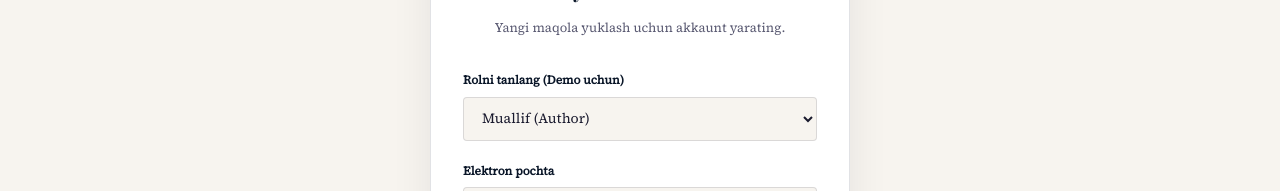
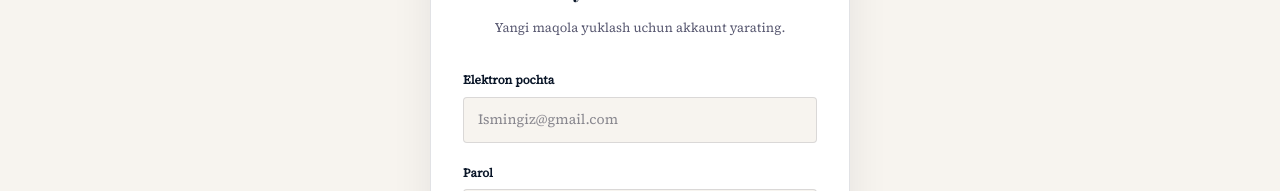
Before and after one commit to sardororolov2233-afk/tamaddun-journal, a Next.js app: page /register in a window 1280 px wide. Shown: the part 263-454 px from the top of the page. Built offline with nearby package versions, Linux system fonts and the light colour scheme; no server answers; a web font is replaced by a local one.

Commit message:
feat: default new registration role to author only

```diff
--- a/src/app/archive/page.tsx
+++ b/src/app/archive/page.tsx
@@ -9,7 +9,7 @@ export default function ArchivePage() {
   const [loading, setLoading] = useState(true);
 
   // Supabase ishlayotganini tekshirish
-  const isSupabaseConfigured = process.env.NEXT_PUBLIC_SUPABASE_URL && process.env.NEXT_PUBLIC_SUPABASE_URL.startsWith('http');
+  const isSupabaseConfigured = !!(process.env.NEXT_PUBLIC_SUPABASE_URL && process.env.NEXT_PUBLIC_SUPABASE_URL.startsWith('http'));
 
   useEffect(() => {
     const fetchArchive = async () => {
--- a/src/app/article/[id]/certificate/page.tsx
+++ b/src/app/article/[id]/certificate/page.tsx
@@ -13,7 +13,7 @@ export default function CertificatePage() {
   const [loading, setLoading] = useState(true);
   const [articleUrl, setArticleUrl] = useState('');
 
-  const isSupabaseConfigured = process.env.NEXT_PUBLIC_SUPABASE_URL && process.env.NEXT_PUBLIC_SUPABASE_URL.startsWith('http');
+  const isSupabaseConfigured = !!(process.env.NEXT_PUBLIC_SUPABASE_URL && process.env.NEXT_PUBLIC_SUPABASE_URL.startsWith('http'));
 
   useEffect(() => {
     const fetchArticle = async () => {
--- a/src/app/article/[id]/page.tsx
+++ b/src/app/article/[id]/page.tsx
@@ -11,7 +11,7 @@ export default function ArticleDetailPage() {
   const [article, setArticle] = useState<any>(null);
   const [loading, setLoading] = useState(true);
 
-  const isSupabaseConfigured = process.env.NEXT_PUBLIC_SUPABASE_URL && process.env.NEXT_PUBLIC_SUPABASE_URL.startsWith('http');
+  const isSupabaseConfigured = !!(process.env.NEXT_PUBLIC_SUPABASE_URL && process.env.NEXT_PUBLIC_SUPABASE_URL.startsWith('http'));
 
   useEffect(() => {
     const fetchArticle = async () => {
--- a/src/app/register/page.tsx
+++ b/src/app/register/page.tsx
@@ -51,30 +51,6 @@ export default function RegisterPage() {
         </div>
 
         <form onSubmit={handleEmailRegister}>
-          <div style={{ marginBottom: '1.25rem' }}>
-            <label style={{ display: 'block', fontSize: '12px', fontWeight: 600, color: 'var(--navy)', marginBottom: '6px' }}>
-              Rolni tanlang (Demo uchun)
-            </label>
-            <select
-              value={role}
-              onChange={e => setRole(e.target.value as Role)}
-              style={{
-                width: '100%',
-                padding: '10px 14px',
-                border: '1px solid var(--border)',
-                borderRadius: '4px',
-                fontSize: '14px',
-                fontFamily: 'inherit',
-                outline: 'none',
-                background: 'var(--cream)',
-                color: 'var(--text)'
-              }}
-            >
-              <option value="author">Muallif (Author)</option>
-              <option value="reviewer">Taqrizchi (Reviewer)</option>
-              <option value="admin">Admin</option>
-            </select>
-          </div>
 
           <div style={{ marginBottom: '1.25rem' }}>
             <label style={{ display: 'block', fontSize: '12px', fontWeight: 600, color: 'var(--navy)', marginBottom: '6px' }}>
--- a/src/context/AuthContext.tsx
+++ b/src/context/AuthContext.tsx
@@ -35,7 +35,7 @@ export const AuthProvider = ({ children }: { children: React.ReactNode }) => {
   const router = useRouter();
 
   // Check if Supabase is properly configured
-  const isSupabaseConfigured = process.env.NEXT_PUBLIC_SUPABASE_URL && process.env.NEXT_PUBLIC_SUPABASE_URL.startsWith('http');
+  const isSupabaseConfigured = !!(process.env.NEXT_PUBLIC_SUPABASE_URL && process.env.NEXT_PUBLIC_SUPABASE_URL.startsWith('http'));
 
   useEffect(() => {
     if (isSupabaseConfigured) {
```
